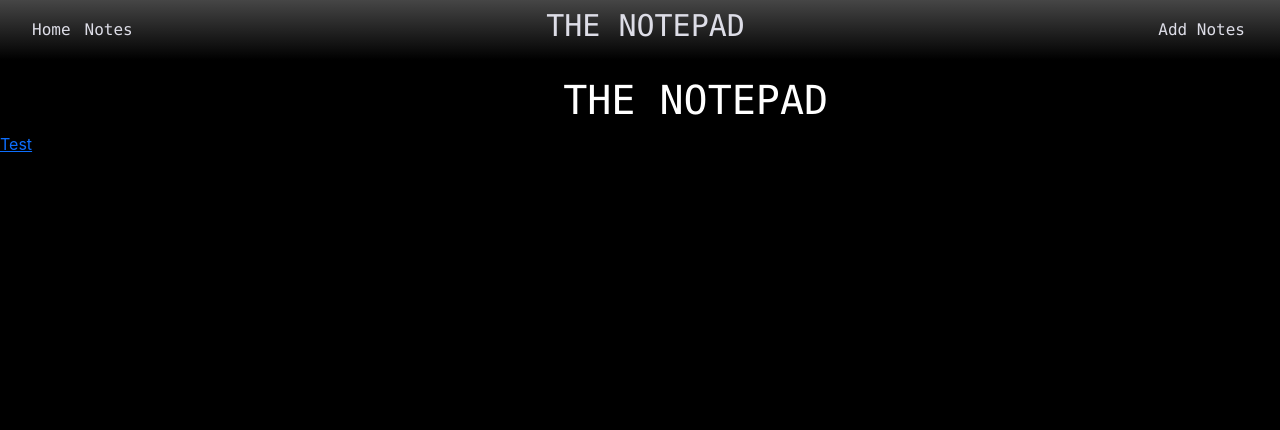
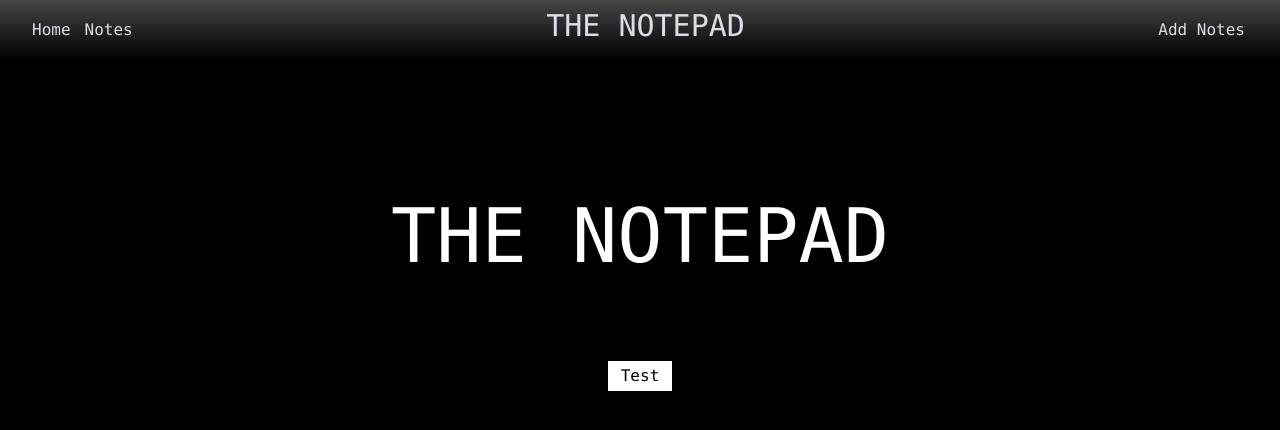
Before and after one commit to FrankBatista1/TheNotepad-client-project, a React (Create React App) app: page / in a window 1280 px wide. Shown: the top 430 px of the page. Built offline with nearby package versions, Linux system fonts and the light colour scheme; no server answers; the HTML template or start-up script is replaced by a standard one.

Commit message:
Landing page working (whitout login)

```diff
--- a/src/services/fieldservices.js
+++ b/src/services/fieldservices.js
@@ -1,6 +1,6 @@
 import axios from 'axios'
 
-const apiUrl = process.env.REACT_APP_API_URL
+const apiUrl = 'http://localhost:5000/api'
 
 export const getFieldsFromApi = async () => {
   const response = await axios.get(`${apiUrl}/fields`)
--- a/src/stylesheets/LandingPage.css
+++ b/src/stylesheets/LandingPage.css
@@ -1,5 +1,30 @@
-.thenotepadlanding{
+.thenotepadlanding {
+  font-size: 470%;
+  color: white;
+  font-family: Consolas, monaco, monospace;
+    width: auto;
+    padding-top: 10%
+}
+
+.parent {
+  height: 200px;
+  display: flex;
+  align-items: center;
+  justify-content: center;
+  }
+
+.start{
+  padding-left: 1%;
+  padding-right: 1%;
+  padding-top: 0.2%;
+  padding-bottom: 0.2%;
+  background-color: white;
+  color:black;
+  text-decoration: none;
+  font-family: Consolas, monaco, monospace;
+}
+
+.start:hover{
+  background-color: black;
   color:white;
- padding-left: 44%;
- font-family: Consolas,monaco,monospace;
 }
--- a/src/views/LandingPage.js
+++ b/src/views/LandingPage.js
@@ -5,11 +5,11 @@ import { Link } from 'react-router-dom';
 
 const LandingPage = () => {
   return (
-    <div>
+    <><div className='parent'>
       <h1 className="thenotepadlanding">THE NOTEPAD</h1>
-      <Link to='/fields'>Test</Link>
+    </div><div className="parent"><Link className="start" to='/fields'>Test</Link></div></>
 
-    </div>
+
   );
 };
 
```
